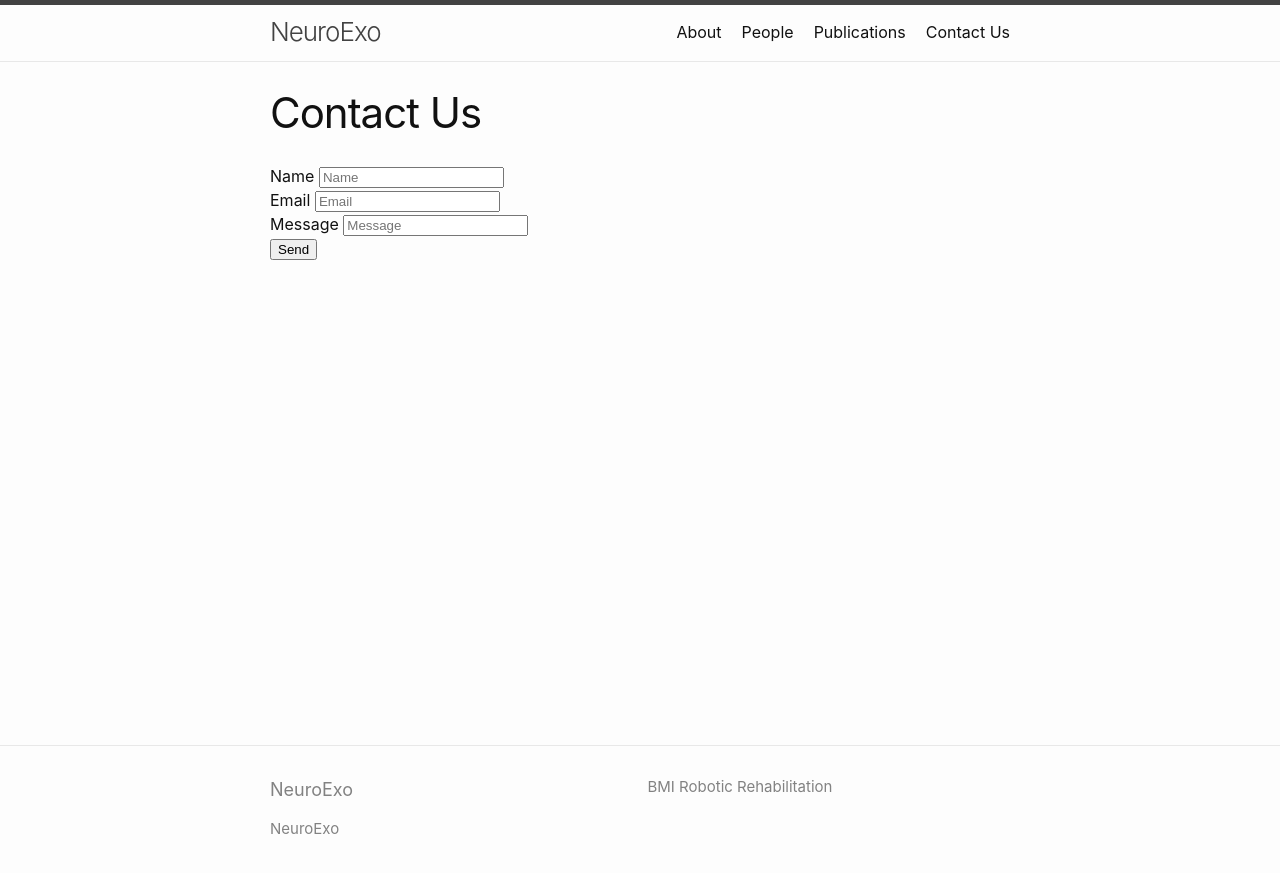
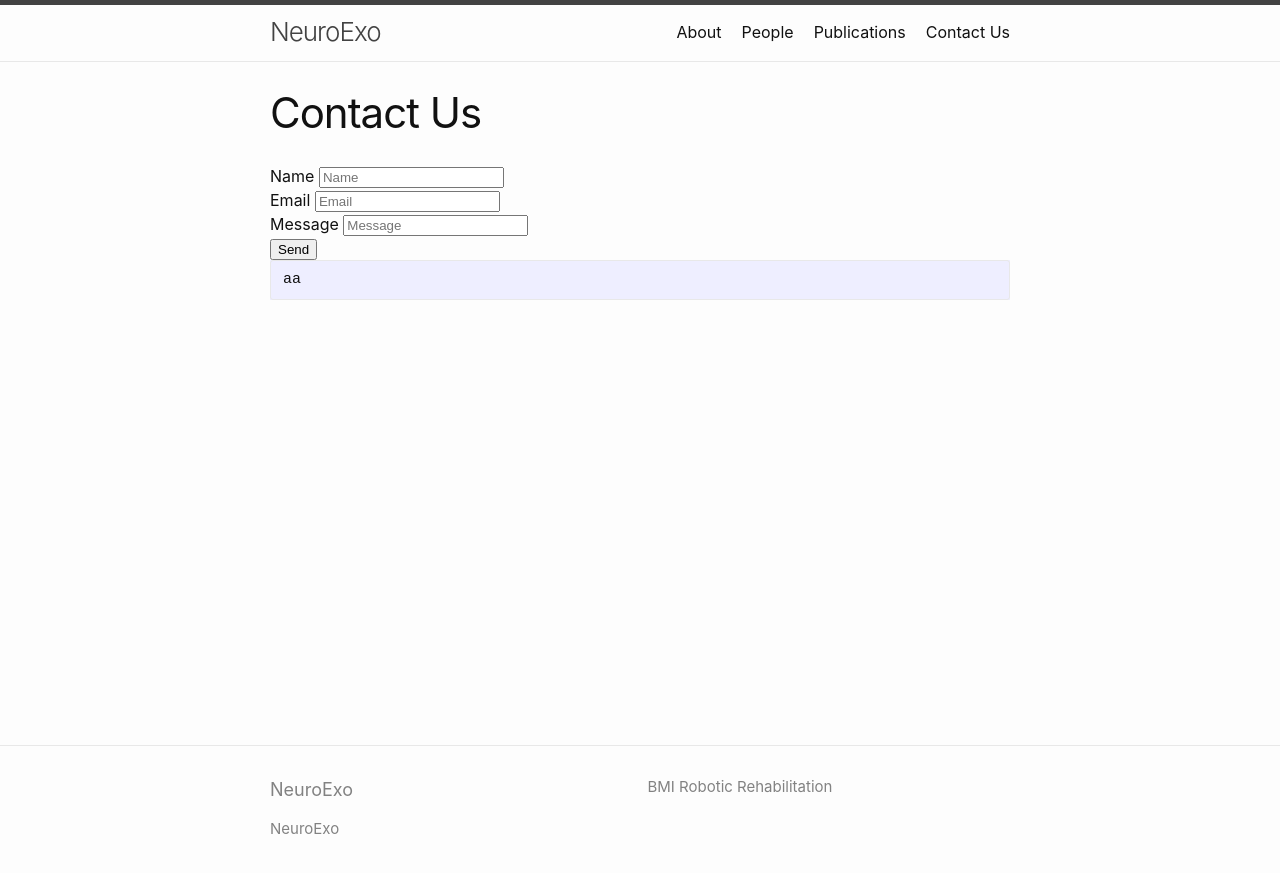
Before and after one commit to arcraik/neuroexo-website, a Jekyll site: the page built from contact.md, in a window 1280 px wide. Shown: the top 873 px of the page. Built offline with Jekyll 4.4.1, drawn with Linux system fonts in a browser that asks for light colours.

Commit message:
Update contact.md

```diff
--- a/contact.md
+++ b/contact.md
@@ -6,7 +6,7 @@ title: Contact Us
 
  <script type="text/javascript">var submitted=false;</script>
 
-<iframe id="hidden_iframe" name="hidden_iframe" onload="submitted&amp;&amp;(window.location=&quot;https://blog.webjeda.com/demo/google-form-customize/&quot;)" style="display:none"></iframe>
+<iframe id="hidden_iframe" name="hidden_iframe" onload="submitted&amp;&amp;(window.location=&quot;index.md&quot;)" style="display:none"></iframe>
 
 <form action="https://docs.google.com/forms/d/e/1FAIpQLSfzO-mkf1gKY5kpA8piBab6h6KymTF0sMOzfcbuRoEvuL6SOA/formResponse" method="post" target="hidden_iframe" onsubmit="submitted=true;">
           <label>Name</label>
@@ -21,3 +21,6 @@ title: Contact Us
           <input type="submit" value="Send" />
 
    </form>
+
+
+    aa
```
